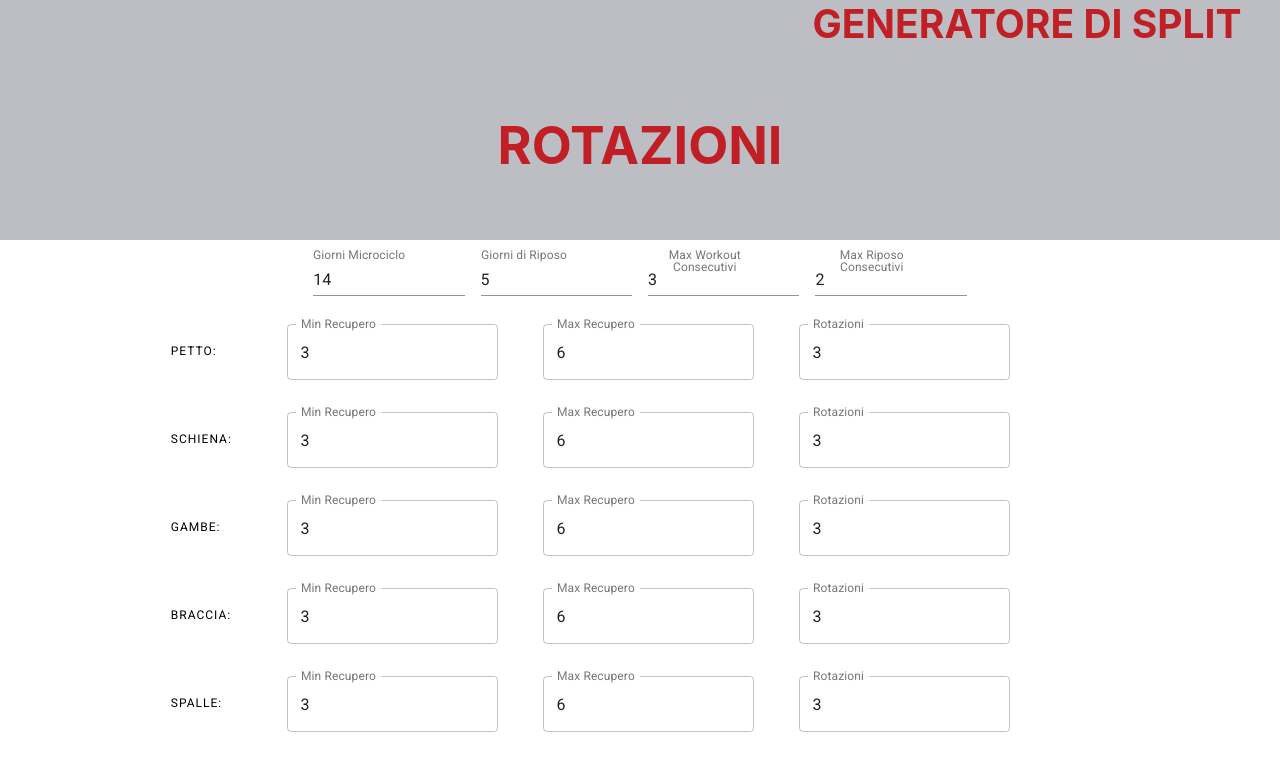
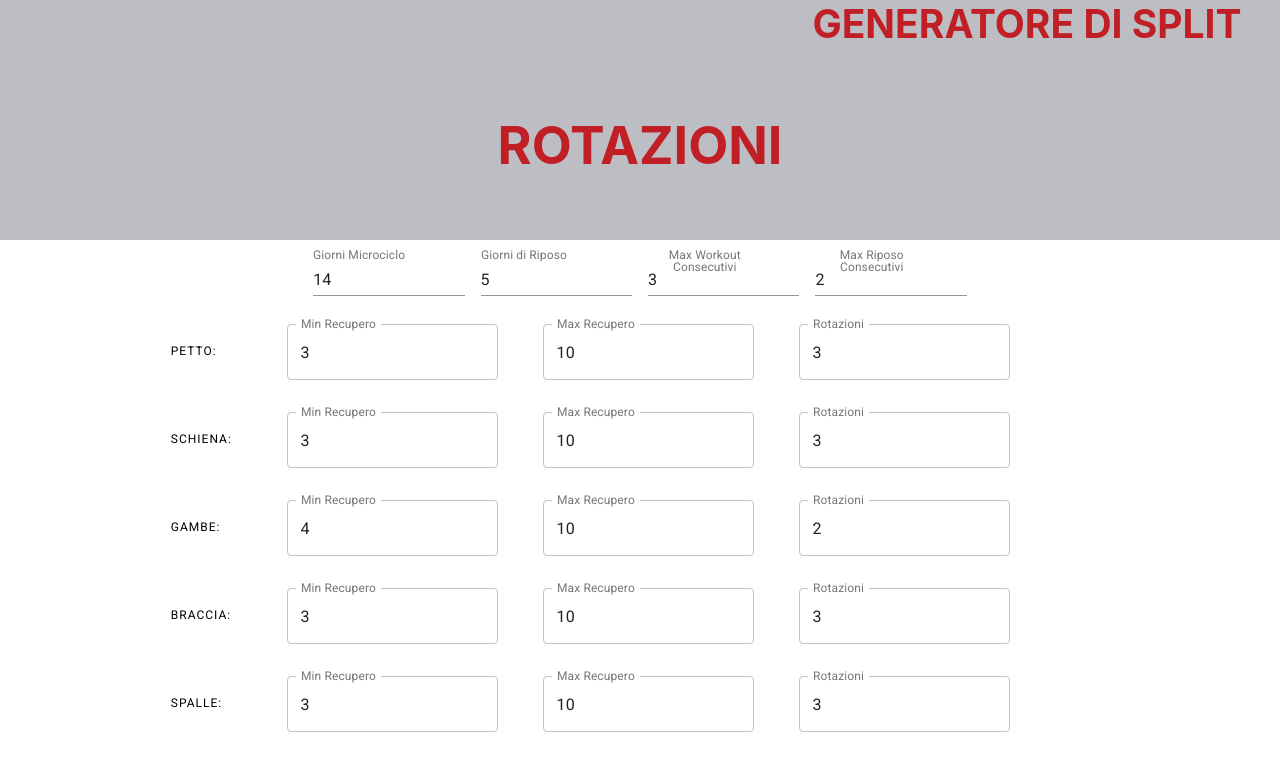
Before and after one commit to crybot/Rotazioni, a React (Create React App) app in the folder webapp/: page / in a window 1280 px wide. Shown: the top 783 px of the page. Built offline with nearby package versions, Linux system fonts and the light colour scheme.

Commit message:
Refactor input forms into component Form and handle state change

```diff
--- a/webapp/src/App.js
+++ b/webapp/src/App.js
@@ -1,23 +1,10 @@
 import './App.css';
 import InputGroup from './InputGroup'
-import FormControl from '@material-ui/core/FormControl';
-import InputLabel from '@material-ui/core/InputLabel';
-import Input from '@material-ui/core/Input';
-import FormHelperText from '@material-ui/core/FormHelperText';
 import {Typography, TextField, Checkbox} from '@material-ui/core';
 import { withStyles, makeStyles } from '@material-ui/core/styles';
-
-const useStyles = makeStyles((theme) => ({
-  root: {
-    '& > *': {
-      margin: theme.spacing(1),
-      width: '15ch',
-    },
-  },
-}));
+import Form from './Form'
 
 function App() {
-  const classes = useStyles();
   const numbers = [...Array(14).keys()]
   const rows = numbers.map((n) =>
     <tr>
@@ -36,17 +23,7 @@ function App() {
         <h1 className="App-title2"> ROTAZIONI </h1>
       </header>
       <body>
-        <form className={classes.root} noValidate autoComplete="off">
-          <TextField defaultValue="14" label="Giorni Microciclo" />
-          <TextField defaultValue="5" label="Giorni di Riposo" />
-          <TextField defaultValue="3" label="Max Workout Consecutivi" />
-          <TextField defaultValue="2" label="Max Riposo Consecutivi" />
-        </form>
-        <InputGroup name="PETTO"/>
-        <InputGroup name="SCHIENA"/>
-        <InputGroup name="GAMBE"/>
-        <InputGroup name="BRACCIA"/>
-        <InputGroup name="SPALLE"/>
+        <Form/>
         <table align="center">
           <tr>
             <th> GIORNO </th>
--- /dev/null
+++ b/webapp/src/Form.js
@@ -0,0 +1,73 @@
+import React from 'react';
+import { useState } from 'react';
+import InputGroup from './InputGroup'
+import { Typography, TextField} from '@material-ui/core';
+import { withStyles, makeStyles } from '@material-ui/core/styles';
+
+const useStyles = makeStyles((theme) => ({
+  root: {
+    '& > *': {
+      margin: theme.spacing(1),
+      width: '15ch',
+    },
+  },
+}));
+
+const defaultState = {
+  days: 14,
+  rest_days: 5,
+  max_consecutive_work: 3,
+  max_consecutive_rest: 2,
+
+  chest_rest_min: 3,
+  chest_rest_max: 10,
+  chest_rotations: 3,
+  back_rest_min: 3,
+  back_rest_max: 10,
+  back_rotations: 3,
+  legs_rest_min: 4,
+  legs_rest_max: 10,
+  legs_rotations: 2,
+  arms_rest_min: 3,
+  arms_rest_max: 10,
+  arms_rotations: 3,
+  delts_rest_min: 3,
+  delts_rest_max: 10,
+  delts_rotations: 3
+}
+
+function Form(props) {
+  const classes = useStyles();
+  const [state, setState] = useState(defaultState)
+
+  const handleChange = (event) => {
+    setState({
+      // Computed property names
+      // keys of the objects are computed dynamically
+      ...state,
+      [event.target.name] : event.target.value
+    })
+  }
+
+  return (
+    <div>
+      <form className={classes.root} noValidate autoComplete="off">
+        <TextField name="days" value={state.days} label="Giorni Microciclo"
+          onChange={handleChange}/>
+        <TextField name="rest_days" value={state.rest_days} label="Giorni di Riposo"
+          onChange={handleChange}/>
+        <TextField name="max_consecutive_work" value={state.max_consecutive_work} label="Max
+          Workout Consecutivi" onChange={handleChange}/>
+        <TextField name="max_consecutive_rest" value={state.max_consecutive_rest} label="Max
+          Riposo Consecutivi" onChange={handleChange}/>
+      </form>
+      <InputGroup name="chest" value={state} label="PETTO" onChange={handleChange}/>
+      <InputGroup name="back" value={state} label="SCHIENA" onChange={handleChange}/>
+      <InputGroup name="legs" value={state} label="GAMBE" onChange={handleChange}/>
+      <InputGroup name="arms" value={state} label="BRACCIA" onChange={handleChange}/>
+      <InputGroup name="delts" value={state} label="SPALLE" onChange={handleChange}/>
+    </div>
+  );
+}
+
+export default Form
--- a/webapp/src/InputGroup.js
+++ b/webapp/src/InputGroup.js
@@ -18,19 +18,36 @@ function InputGroup(props) {
     <div>
       <form className={classes.root} noValidate autoComplete="off">
         <Grid alignItems="center" style={{width: "80%"}} container spacing={3}>
+
           <Grid item xs>
-            <Typography component="h1" style={{marginLeft:"65%"}}
-              variant="overline" align="left"> {props.name}:</Typography>
+            <Typography
+              component="h1" style={{marginLeft:"65%"}}
+              variant="overline" align="left">
+              {props.label}:
+            </Typography>
           </Grid>
+
           <Grid item xs>
-            <TextField defaultValue="3" label="Min Recupero" variant="outlined"/>
+            <TextField
+              name={props.name + '_rest_min'}
+              value={props.value[props.name + '_rest_min']} label="Min
+              Recupero" variant="outlined" onChange={props.onChange}/>
           </Grid>
+
           <Grid item xs>
-            <TextField defaultValue="6" label="Max Recupero" variant="outlined"/>
+            <TextField
+              name={props.name + '_rest_max'}
+              value={props.value[props.name + '_rest_max']} label="Max
+              Recupero" variant="outlined" onChange={props.onChange}/>
           </Grid>
+
           <Grid item xs>
-            <TextField defaultValue="3" label="Rotazioni" variant="outlined"/>
+            <TextField
+              name={props.name + '_rotations'}
+              value={props.value[props.name + '_rotations']} label="Rotazioni"
+              variant="outlined" onChange={props.onChange}/>
           </Grid>
+
         </Grid>
       </form>
     </div>
```
